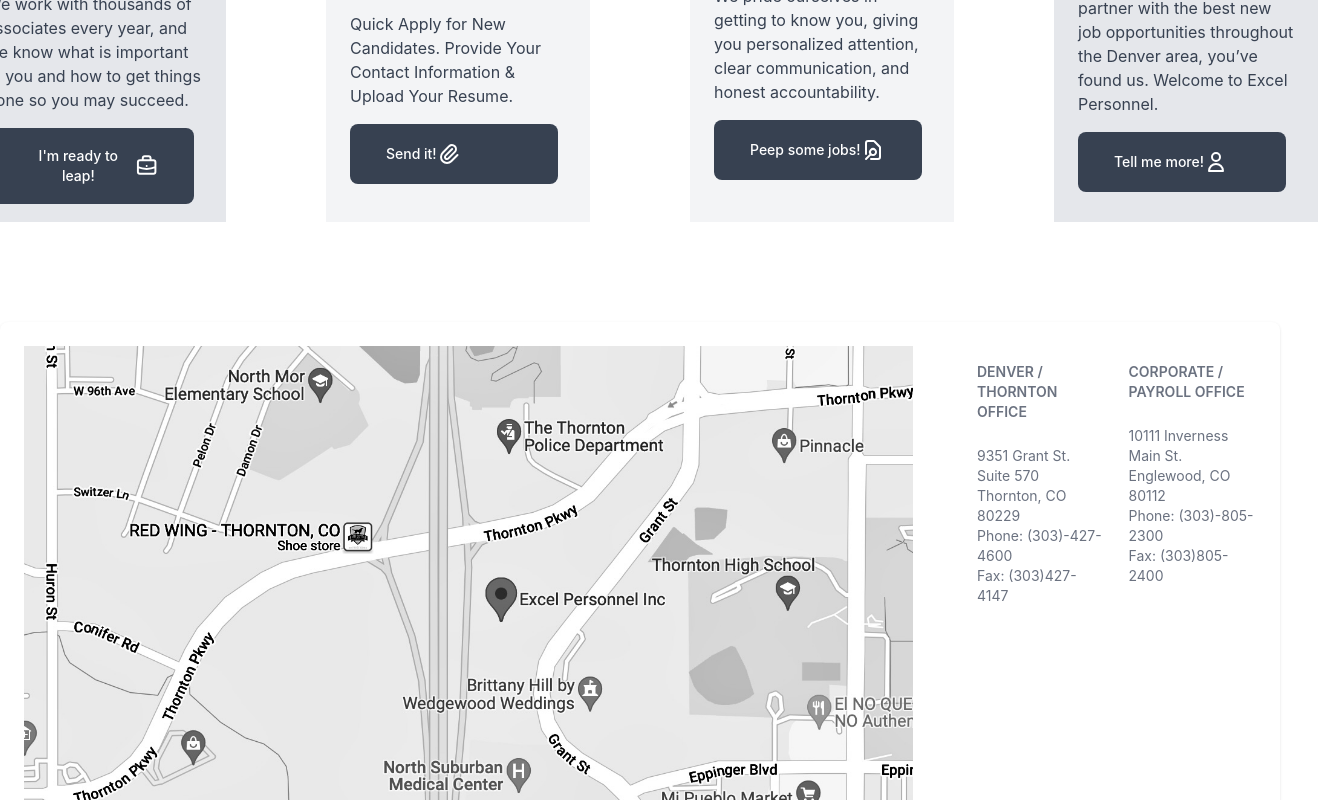
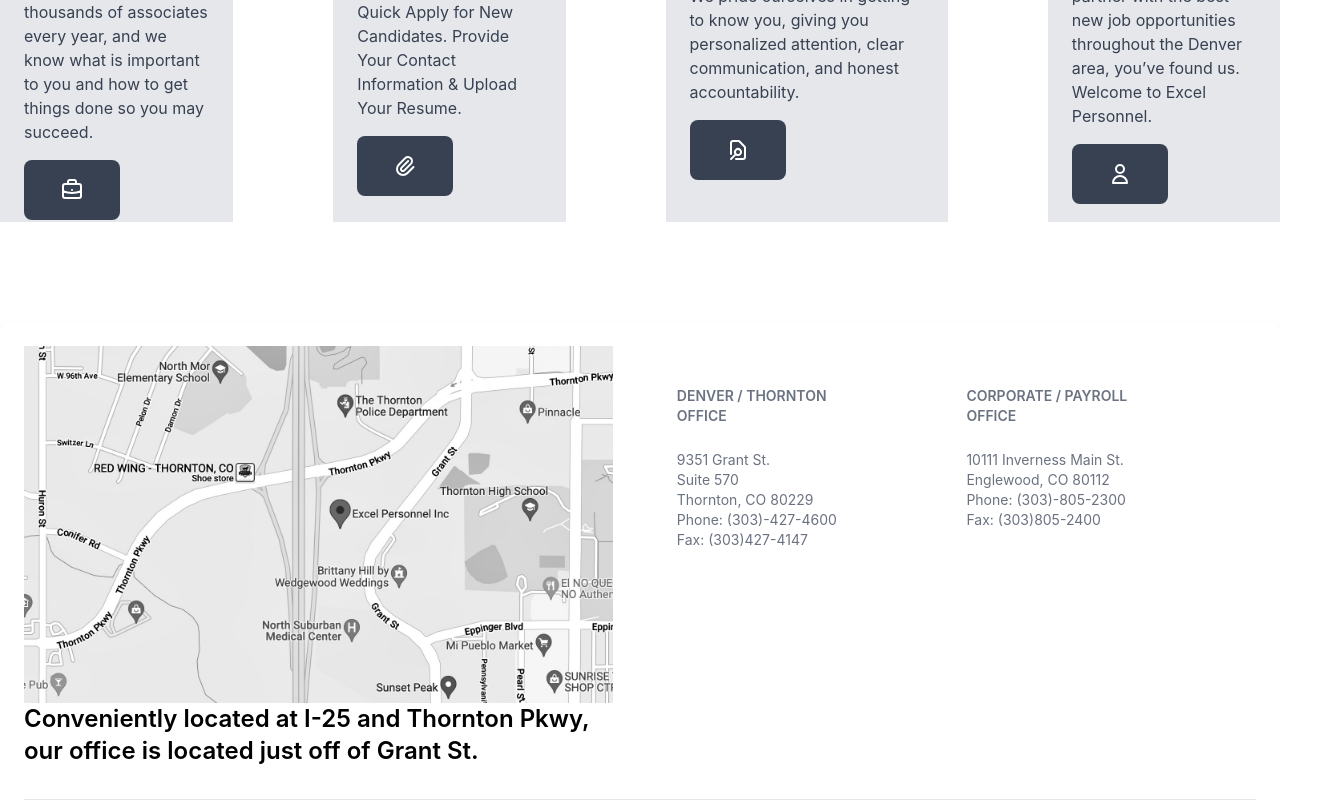
Before and after one commit to nessakodo/interproz-employment-website, a React (Create React App) app in the folder client/: page / in a window 1280 px wide. Shown: the part 2220-3020 px from the top of the page, 1318 px wide, since content can reach past the window. Built offline with nearby package versions, Linux system fonts and the light colour scheme; no server answers.

Commit message:
footer fixed

```diff
--- a/client/src/components/Home.js
+++ b/client/src/components/Home.js
@@ -42,11 +42,19 @@
     }
 
     function onOpportunitiesClick() {
-    history.push('/opportunities')
+        history.push('/opportunities')
     }
 
     function onAboutClick() {
         history.push('/about')
+        }
+
+    function onCandidatesClick() {
+        history.push('/opportunities')
+        }
+
+    function onClientsClick() {
+        history.push('/clients')
         }
 
 
@@ -75,7 +83,7 @@
                                 <p className="font-normal text-gray-700 dark:text-gray-800">
                                     Excel Personnel has been providing expert recruiting services in Denver, CO for over three decades. We work with thousands of associates every year, and we know what is important to you and how to get things done so you may succeed.
                                 </p>
-                                <Button type="button" class="text-white bg-gray-700 hover:bg-orange-500 focus:outline-none focus:ring-4 focus:ring-gray-300 font-medium rounded-lg text-sm px-5 py-2.5 mr-2 mb-2 dark:bg-gray-700 dark:focus:ring-gray-700 dark:border-gray-700 w-52">
+                                <Button type="button" onClick={onCandidatesClick} class="text-white bg-gray-700 hover:bg-orange-500 focus:outline-none focus:ring-4 focus:ring-gray-300 font-medium rounded-lg text-sm px-5 py-2.5 mr-2 mb-2 dark:bg-gray-700 dark:focus:ring-gray-700 dark:border-gray-700 w-52">
                                         Read more
                                         <svg class="w-6 h-6" fill="none" stroke="currentColor" viewBox="0 0 24 24" xmlns="http://www.w3.org/2000/svg"><path stroke-linecap="round" stroke-linejoin="round" stroke-width="2" d="M14 5l7 7m0 0l-7 7m7-7H3"></path></svg>
                                     </Button>
@@ -90,7 +98,7 @@
                         <p className="font-normal text-gray-700 dark:text-gray-800">
                             We know staffing. Use our 30+ years of Denver recruiting and staffing services to your benefit. We are devoutly committed to developing a strong understanding of our clients’ business to continue providing each client with customized solutions to your talent needs.
                         </p>
-                            <Button type="button" class="text-white bg-gray-700 hover:bg-orange-500 focus:outline-none focus:ring-4 focus:ring-gray-300 font-medium rounded-lg text-sm px-5 py-2.5 mr-2 mb-2 dark:bg-gray-700 dark:focus:ring-gray-700 dark:border-gray-700 w-52">
+                            <Button type="button" onClick={onClientsClick} class="text-white bg-gray-700 hover:bg-orange-500 focus:outline-none focus:ring-4 focus:ring-gray-300 font-medium rounded-lg text-sm px-5 py-2.5 mr-2 mb-2 dark:bg-gray-700 dark:focus:ring-gray-700 dark:border-gray-700 w-52">
                                 Read more
                                 <svg class="w-6 h-6" fill="none" stroke="currentColor" viewBox="0 0 24 24" xmlns="http://www.w3.org/2000/svg"><path stroke-linecap="round" stroke-linejoin="round" stroke-width="2" d="M14 5l7 7m0 0l-7 7m7-7H3"></path></svg>
                             </Button>
@@ -141,38 +149,38 @@
                                 <p className="font-normal text-gray-700 dark:text-gray-800">
                                     We work with thousands of associates every year, and we know what is important to you and how to get things done so you may succeed.
                                 </p>
-                                <Button type="button" onClick={onInterviewClick} class="text-white bg-gray-700 hover:bg-orange-500 focus:outline-none focus:ring-4 focus:ring-gray-300 font-medium rounded-lg text-sm px-5 py-2.5 mr-2 mb-2 dark:bg-gray-700 dark:focus:ring-gray-700 dark:border-gray-700 w-52">
-                                        I'm ready to leap!
+                                <Button type="button" onClick={onInterviewClick} class="text-white bg-gray-700 hover:bg-orange-500 focus:outline-none focus:ring-4 focus:ring-gray-300 font-medium rounded-lg text-sm px-5 py-2.5 mr-2 mb-2 dark:bg-gray-700 dark:focus:ring-gray-700 dark:border-gray-700 w-24">
+                                        {/* I'm ready to leap! */}
                                         <svg class="w-6 h-6" fill="none" stroke="currentColor" viewBox="0 0 24 24" xmlns="http://www.w3.org/2000/svg"><path stroke-linecap="round" stroke-linejoin="round" stroke-width="2" d="M21 13.255A23.931 23.931 0 0112 15c-3.183 0-6.22-.62-9-1.745M16 6V4a2 2 0 00-2-2h-4a2 2 0 00-2 2v2m4 6h.01M5 20h14a2 2 0 002-2V8a2 2 0 00-2-2H5a2 2 0 00-2 2v10a2 2 0 002 2z"></path></svg>
                                     </Button>
                             </Card>
             </div>
 
             <div class="grid-child4">
-                    <Card class="bg-gray-100 mr-0 h-80">
+                    <Card class="bg-gray-200 mr-0 h-80">
                         <h5 className="text-2xl font-bold tracking-tight ">
                             Submit your Resume
                         </h5>
                         <p className="font-normal text-gray-700 dark:text-gray-800">
                             Quick Apply for New Candidates. Provide Your Contact Information & Upload Your Resume.
                         </p>
-                            <Button type="button" onClick={onResumeClick} class="text-white bg-gray-700 hover:bg-orange-500 focus:outline-none focus:ring-4 focus:ring-gray-300 font-medium rounded-lg text-sm px-5 py-2.5 mr-2 mb-2 dark:bg-gray-700 dark:focus:ring-gray-700 dark:border-gray-700 w-52">
-                                Send it!
+                            <Button type="button" onClick={onResumeClick} class="text-white bg-gray-700 hover:bg-orange-500 focus:outline-none focus:ring-4 focus:ring-gray-300 font-medium rounded-lg text-sm px-5 py-2.5 mr-2 mb-2 dark:bg-gray-700 dark:focus:ring-gray-700 dark:border-gray-700 w-24">
+                                {/* Send it!  */}
                                 <svg class="w-6 h-6" fill="none" stroke="currentColor" viewBox="0 0 24 24" xmlns="http://www.w3.org/2000/svg"><path stroke-linecap="round" stroke-linejoin="round" stroke-width="2" d="M15.172 7l-6.586 6.586a2 2 0 102.828 2.828l6.414-6.586a4 4 0 00-5.656-5.656l-6.415 6.585a6 6 0 108.486 8.486L20.5 13"></path></svg>
                             </Button>
                     </Card>
             </div>
 
             <div class="grid-child5">
-                        <Card class="bg-gray-100 ml-0 h-80 ">
+                        <Card class="bg-gray-200 ml-0 h-80 ">
                                 <h5 className="text-2xl font-bold tracking-tight ">
                                     Job Opportunities
                                 </h5>
                                 <p className="font-normal text-gray-700 dark:text-gray-800">
                                    We pride ourselves in getting to know you, giving you personalized attention, clear communication, and honest accountability.
                                 </p>
-                                <Button type="button" onClick={onOpportunitiesClick} class="text-white bg-gray-700 hover:bg-orange-500 focus:outline-none focus:ring-4 focus:ring-gray-300 font-medium rounded-lg text-sm px-5 py-2.5 mr-2 mb-2 dark:bg-gray-700 dark:focus:ring-gray-700 dark:border-gray-700 w-52">
-                                        Peep some jobs!
+                                <Button type="button" onClick={onOpportunitiesClick} class="text-white bg-gray-700 hover:bg-orange-500 focus:outline-none focus:ring-4 focus:ring-gray-300 font-medium rounded-lg text-sm px-5 py-2.5 mr-2 mb-2 dark:bg-gray-700 dark:focus:ring-gray-700 dark:border-gray-700 w-24">
+                                        {/* Peep some jobs! */}
                                         <svg class="w-6 h-6" fill="none" stroke="currentColor" viewBox="0 0 24 24" xmlns="http://www.w3.org/2000/svg"><path stroke-linecap="round" stroke-linejoin="round" stroke-width="2" d="M10 21h7a2 2 0 002-2V9.414a1 1 0 00-.293-.707l-5.414-5.414A1 1 0 0012.586 3H7a2 2 0 00-2 2v11m0 5l4.879-4.879m0 0a3 3 0 104.243-4.242 3 3 0 00-4.243 4.242z"></path></svg>
                                     </Button>
                             </Card>
@@ -186,8 +194,8 @@
                         <p className="font-normal text-gray-700 dark:text-gray-800">
                             If you are looking for a partner with the best new job opportunities throughout the Denver area, you’ve found us. Welcome to Excel Personnel.
                         </p>
-                            <Button type="button" onClick={onAboutClick} class="text-white bg-gray-700 hover:bg-orange-500 focus:outline-none focus:ring-4 focus:ring-gray-300 font-medium rounded-lg text-sm px-5 py-2.5 mr-2 mb-2 dark:bg-gray-700 dark:focus:ring-gray-700 dark:border-gray-700 w-52">
-                                Tell me more!
+                            <Button type="button" onClick={onAboutClick} class="text-white bg-gray-700 hover:bg-orange-500 focus:outline-none focus:ring-4 focus:ring-gray-300 font-medium rounded-lg text-sm px-5 py-2.5 mr-2 mb-2 dark:bg-gray-700 dark:focus:ring-gray-700 dark:border-gray-700 w-24">
+                                {/* Tell me more! */}
                                 <svg class="w-6 h-6" fill="none" stroke="currentColor" viewBox="0 0 24 24" xmlns="http://www.w3.org/2000/svg"><path stroke-linecap="round" stroke-linejoin="round" stroke-width="2" d="M16 7a4 4 0 11-8 0 4 4 0 018 0zM12 14a7 7 0 00-7 7h14a7 7 0 00-7-7z"></path></svg>
                             </Button>
                     </Card>
@@ -198,10 +206,10 @@
             <div className="w-full">
                 <div className="grid w-full justify-between sm:flex sm:justify-between md:flex md:grid-cols-1">
                 <div>
-                <img src={map_footer} class="mr-3 h-max pr-16" alt="Flowbite Logo" />
+                <img src={map_footer} class="mr-3 max-h-96 pr-16" alt="Flowbite Logo" />
                 <span class="self-center text-2xl font-semibold whitespace-nowrap dark:text-white">Conveniently located at I-25 and Thornton Pkwy, <br />our office is located just off of Grant St.</span>
                 </div>
-                    <div className="grid grid-cols-2 gap-8 sm:mt-4 sm:gap-6">
+                    <div className="grid grid-cols-2 gap-x-24 max-w-full mr-24 mt-10">
                         <div>
                         <Footer.Title title="Denver / Thornton Office" />
                         <Footer.LinkGroup col={true}>
```
